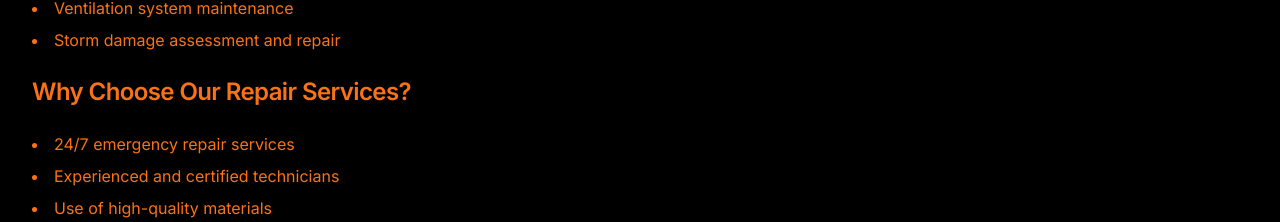
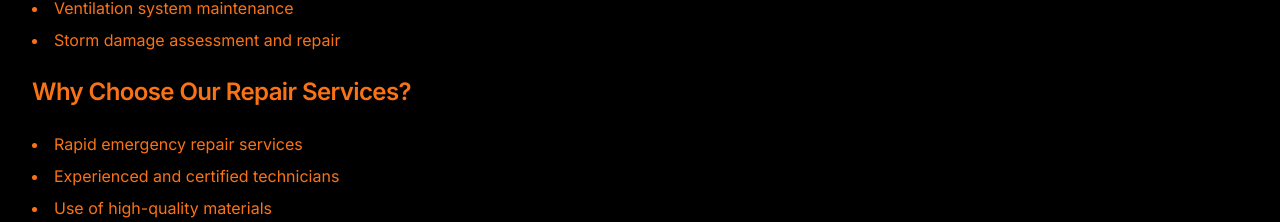
Before and after one commit to Hash0utlaw/sr, a Next.js app: page /residential/roof-repairs in a window 1280 px wide. Shown: the part 816-1038 px from the top of the page. Built offline with nearby package versions, Linux system fonts and the light colour scheme.

Commit message:
24/7 fix

```diff
--- a/app/residential/roof-repairs/page.tsx
+++ b/app/residential/roof-repairs/page.tsx
@@ -29,7 +29,7 @@ export default function RoofRepairsPage() {
           </ul>
           <h3 className="text-2xl font-semibold">Why Choose Our Repair Services?</h3>
           <ul className="list-disc list-inside space-y-2">
-            <li>24/7 emergency repair services</li>
+            <li>Rapid emergency repair services</li>
             <li>Experienced and certified technicians</li>
             <li>Use of high-quality materials</li>
             <li>Comprehensive roof inspections</li>
```
